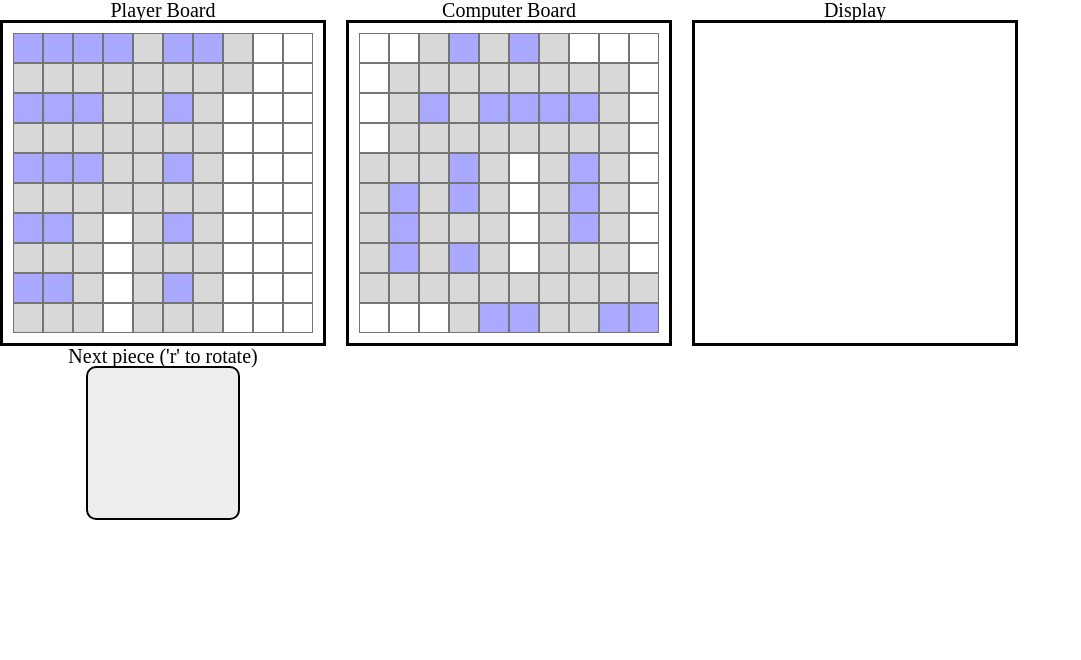
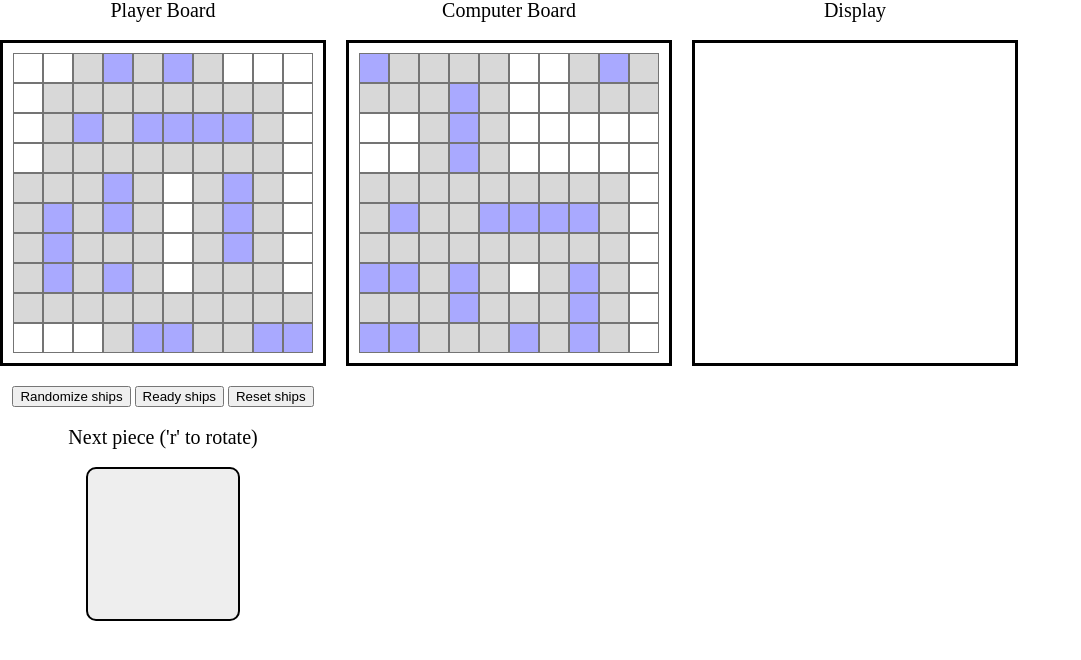
Before and after one commit to darwin-dev-diaz/odin-battleship, a website built with webpack: page src/index.html in a window 1280 px wide. Shown: the whole page, without its empty margins (0-1081 px from the left). Built offline with nearby package versions, Linux system fonts and the light colour scheme.

Commit message:
Add place ship buttons

```diff
--- a/src/gameController.js
+++ b/src/gameController.js
@@ -14,21 +14,20 @@ const game = async () => {
   const nextPlayer = () => (currentPlayer === player ? computer : player);
 
   // players place their ships on the board until all ten ships are placed.
-  // for now just manually place them.
-  player.gameBoard.placeShip(undefined, [0, 0], true);
-  player.gameBoard.placeShip(undefined, [0, 2], true);
-  player.gameBoard.placeShip(undefined, [0, 4], true);
-  player.gameBoard.placeShip(undefined, [0, 6], true);
-  player.gameBoard.placeShip(undefined, [0, 8], true);
-  player.gameBoard.placeShip(undefined, [5, 0], true);
-  player.gameBoard.placeShip(undefined, [5, 2], true);
-  player.gameBoard.placeShip(undefined, [5, 4], true);
-  player.gameBoard.placeShip(undefined, [5, 6], true);
-  player.gameBoard.placeShip(undefined, [5, 8], true);
+  // make it so player can place their ships. the game wont start until the player has place their ships
+
+  for (let i = 0; i < 10; i++) {
+    while (true) {
+      const x = Math.floor(Math.random() * (9 + 1));
+      const y = Math.floor(Math.random() * (9 + 1));
+      if (player.gameBoard.placeShip(undefined, [x, y], x % 2 === 0)) {
+        break;
+      }
+    }
+  }
 
   // make it so the computer randomly places ships
   for (let i = 0; i < 10; i++) {
-    // if place ship is true, go on to the next iteration
     while (true) {
       const x = Math.floor(Math.random() * (9 + 1));
       const y = Math.floor(Math.random() * (9 + 1));
--- a/src/index.html
+++ b/src/index.html
@@ -13,6 +13,11 @@
       <div class="container-one">
         <h2>Player Board</h2>
         <div class="p-game-board"></div>
+        <div class="ship-btns">
+          <button id="randomize-ships-btn">Randomize ships</button>
+          <button id="ready-ships-btn">Ready ships</button>
+          <button id="reset-ships-btn">Reset ships</button>
+        </div>
         <h2>Next piece ('r' to rotate)</h2>
         <div class="next-piece-box"></div>
       </div>
--- a/src/style.css
+++ b/src/style.css
@@ -1,4 +1,8 @@
-.hidden{
+html {
+  user-select: none;
+}
+
+.hidden {
   display: none !important;
 }
 
@@ -16,6 +20,7 @@
   flex-direction: column;
   align-items: center;
   justify-content: center;
+  gap: 20px;
 }
 
 .p-game-board,
@@ -126,12 +131,12 @@
   gap: 30px;
 }
 
-h2{
+h2 {
   font-size: 20px;
 }
-h3{
+h3 {
   font-size: 30px;
 }
-h4{
+h4 {
   font-size: 20px;
 }
```
Also changed, not shown: dist/index.html, dist/main.js.
